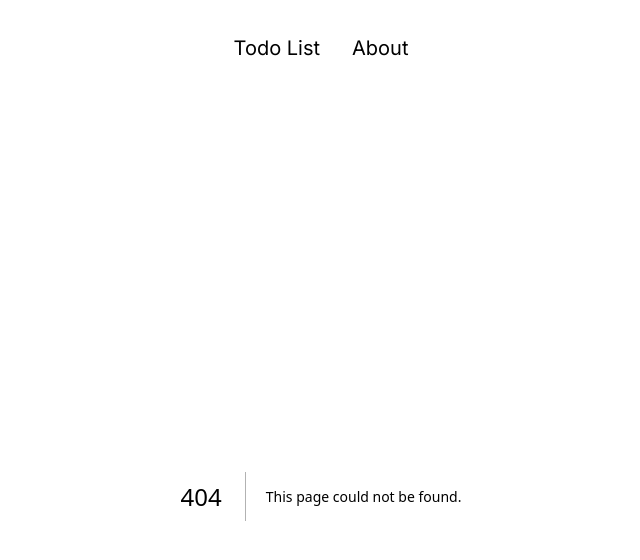
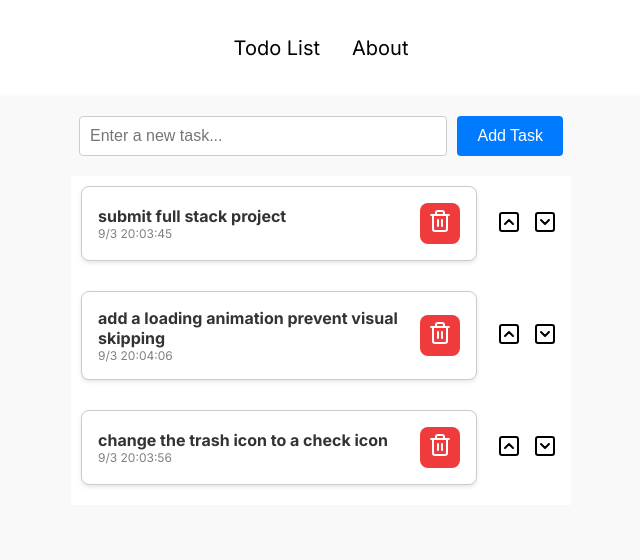
Before and after one commit to c-l-scholl/bizinc-tasks, a Next.js app in the folder frontend-task/todo-app/: page /todo-list in a window 1280 px wide. Before the commit this address had no page. Shown: the top 560 px of the page, without its empty margins (319-959 px from the left). Built offline with nearby package versions, Linux system fonts and the light colour scheme; data requests are answered from the project's data file.

Commit message:
added basic loading screen, formatted time

```diff
--- a/frontend-task/todo-app/app/layout.tsx
+++ b/frontend-task/todo-app/app/layout.tsx
@@ -1,7 +1,7 @@
 import type { Metadata } from "next";
 import { Inter } from "next/font/google";
 import "./globals.css";
-import NavHeader from "@/components/NavHeader";
+import NavHeader from "@/components/NavHeader/NavHeader";
 
 const inter = Inter({ subsets: ["latin"] });
 
--- /dev/null
+++ b/frontend-task/todo-app/app/todo-list/page.tsx
@@ -0,0 +1,11 @@
+"use client";
+
+import TaskManager from "@/components/TaskManager/TaskManager";
+
+const TodoList = () => {
+	return (
+		<TaskManager />
+	);
+}
+
+export default TodoList;
--- a/frontend-task/todo-app/components/NavHeader.tsx
+++ b/frontend-task/todo-app/components/NavHeader/NavHeader.tsx
@@ -1,7 +1,7 @@
 "use client";
 
 import Link from "next/link";
-import "@/styles/NavHeader.modules.css"
+import "./NavHeader.modules.css"
 import { useState } from "react";
 import { Menu, X } from "lucide-react";
 
--- /dev/null
+++ b/frontend-task/todo-app/components/Task/Task.tsx
@@ -0,0 +1,40 @@
+"use client";
+
+import { TaskProps } from "../utils";
+import "./Task.modules.css";
+import { Trash2 } from "lucide-react";
+
+const Task = ({ taskName, dateCreated, deleteCurrentTask }: TaskProps) => {
+	const taskDate = dateCreated ? new Date(dateCreated) : null;
+	const taskMonth: number = taskDate ? taskDate.getMonth() + 1 : 0;
+	const taskDay: number = taskDate ? taskDate.getDate() : 0;
+	const taskHours: number = taskDate ? taskDate.getHours() : 0;
+	const taskMinutes: number = taskDate ? taskDate.getMinutes() : 0;
+	const taskSeconds: number = taskDate ? taskDate.getSeconds() : 0;
+
+	const taskMinutesStr: string = taskMinutes < 10 ? `0${taskMinutes}` : `${taskMinutes}`;
+	const taskSecondsStr: string = taskSeconds < 10 ? `0${taskSeconds}` : `${taskSeconds}`;
+	let formattedDate = "";
+	if (taskDate) {
+		formattedDate = `${taskMonth}/${taskDay} ${taskHours}:${taskMinutesStr}:${taskSecondsStr}`;
+	}
+
+	return (
+		<div className="task-container">
+			<div className="task-name-container">
+				<span className="task-name">{taskName}</span>
+				<p className="task-date">{formattedDate}</p>
+			</div>
+			<div className="task-button-container">
+				<div
+					className="task-button task-delete-button"
+					onClick={() => deleteCurrentTask()}
+				>
+					<Trash2 />
+				</div>
+			</div>
+		</div>
+	);
+};
+
+export default Task;
--- a/frontend-task/todo-app/components/TaskManager.tsx
+++ b/frontend-task/todo-app/components/TaskManager/TaskManager.tsx
@@ -1,13 +1,14 @@
 "use client";
 
 import { useEffect, useState } from "react";
-import Task from "./Task";
+import Task from "../Task/Task";
 import { TaskType } from "@/components/utils";
-import "@/styles/TaskManager.modules.css";
+import "./TaskManager.modules.css";
 import { SquareChevronDown, SquareChevronUp } from "lucide-react";
 import { v4 as uuidV4 } from "uuid";
 
 const TaskManager = () => {
+	const [isTaskListLoading, setIsTaskListLoading] = useState<boolean>(false);
 	const [tasks, setTasks] = useState<TaskType[]>([]);
 	const [formValue, setFormValue] = useState<string>("");
 	const DB_URL = "http://localhost:8000/tasks";
@@ -16,8 +17,13 @@ const TaskManager = () => {
 		getTasks();
 	}, []);
 
+	useEffect(() => {
+
+	}, [isTaskListLoading]);
+
 	// GET
 	const getTasks = async () => {
+		setIsTaskListLoading(true);
 		try {
 			const response = await fetch(DB_URL);
 			if (!response.ok) {
@@ -29,6 +35,7 @@ const TaskManager = () => {
 		} catch (err) {
 			console.error(err);
 		}
+		setIsTaskListLoading(false);
 	}
 
 	// POST
@@ -171,7 +178,8 @@ const TaskManager = () => {
 				</form>
 			</div>
 			<div className="task-list-container">
-				{tasks &&
+				{isTaskListLoading && <span>Loading...</span>}
+				{tasks && !isTaskListLoading &&
 					tasks.map((task, index) => (
 						<div key={index}>
 							<Task taskName={task.taskName} dateCreated={task.dateCreated} deleteCurrentTask={() => deleteTask(index)} />
--- a/frontend-task/todo-app/db.json
+++ b/frontend-task/todo-app/db.json
@@ -1,14 +1,19 @@
 {
   "tasks": [
     {
-      "id": "38eb0839-c519-4ab1-9ade-11c61a0e58e7",
-      "taskName": "get bean home",
-      "dateCreated": "2024-09-03T00:05:37.573Z"
+      "id": "941b7686-a474-4d6a-aa70-21544a236c5f",
+      "taskName": "change the trash icon to a check icon",
+      "dateCreated": "2024-09-03T20:03:56.968Z"
     },
     {
-      "id": "73d3806f-23a4-4c9e-b3a1-7e90583ae3a0",
-      "taskName": "call bean",
-      "dateCreated": "2024-09-03T00:05:20.972Z"
+      "id": "9cb86df8-2119-4f9d-9804-306e34252ee3",
+      "taskName": "add a loading animation prevent visual skipping",
+      "dateCreated": "2024-09-03T20:04:06.320Z"
+    },
+    {
+      "id": "fb52ef01-be9d-4424-9e15-67002d6c084a",
+      "taskName": "submit full stack project",
+      "dateCreated": "2024-09-03T20:03:45.800Z"
     }
   ]
 }
--- a/frontend-task/todo-app/package.json
+++ b/frontend-task/todo-app/package.json
@@ -9,6 +9,7 @@
     "lint": "next lint"
   },
   "dependencies": {
+    "json-server": "^0.17.4",
     "lucide-react": "^0.436.0",
     "next": "14.2.7",
     "react": "^18",
```
Also changed, not shown: frontend-task/todo-app/app/page.tsx (+11 -6 lines), frontend-task/todo-app/components/Task.tsx (deleted, +0 -37 lines), frontend-task/todo-app/components/NavHeader/NavHeader.modules.css (renamed from frontend-task/todo-app/styles/NavHeader.modules.css), frontend-task/todo-app/components/Task/Task.modules.css (renamed from frontend-task/todo-app/styles/Task.modules.css), frontend-task/todo-app/components/TaskManager/TaskManager.modules.css (renamed from frontend-task/todo-app/styles/TaskManager.modules.css), 2 other files (tests, documents, lock files or other folders).
